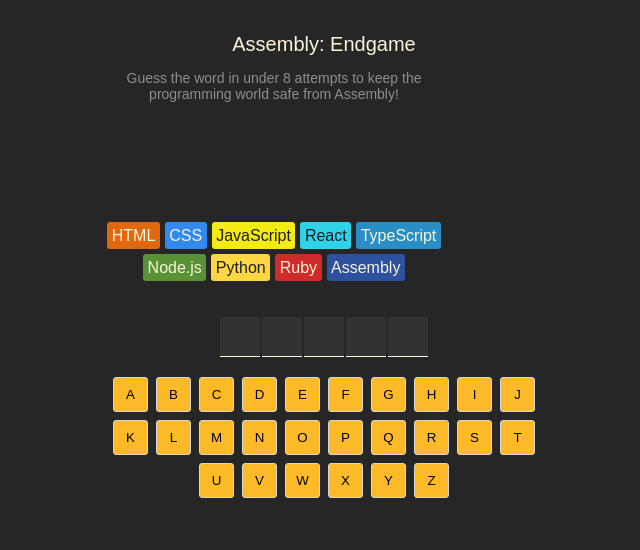
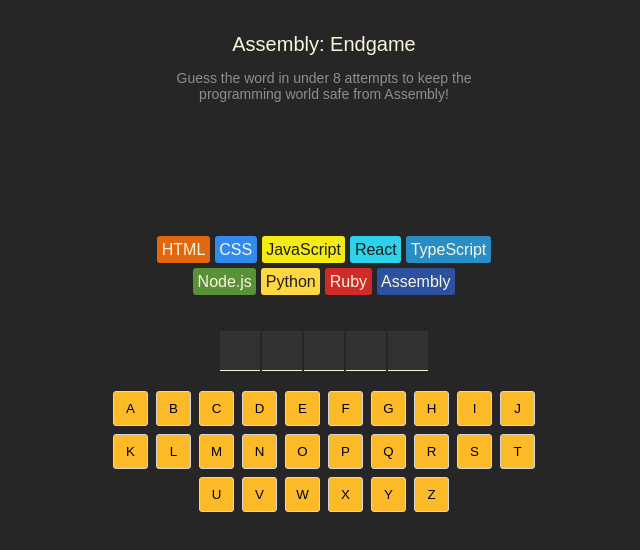
Before and after one commit to ovezthaking/React-Side-Projects, a React (Vite) app in the folder CapstoneProjects/Assembly Endgame/: page / in a window 1280 px wide. Shown: the top 550 px of the page, without its empty margins (316-956 px from the left). Built offline with nearby package versions, Linux system fonts and the light colour scheme.

Commit message:
alignment fix

```diff
--- a/CapstoneProjects/Assembly Endgame/src/index.css
+++ b/CapstoneProjects/Assembly Endgame/src/index.css
@@ -11,6 +11,12 @@
     height: 100vh;
     display: flex;
     justify-content: center;
+}
+
+main {
+  display: flex;
+  flex-direction: column;
+  align-items: center;
 }
 
 header {
@@ -37,6 +43,8 @@
   min-height: 60px;
   border-radius: 4px;
   margin-block: 30px;
+  width: 100%;
+  max-width: 350px;
 }
 
 section.game-status.won {
```
